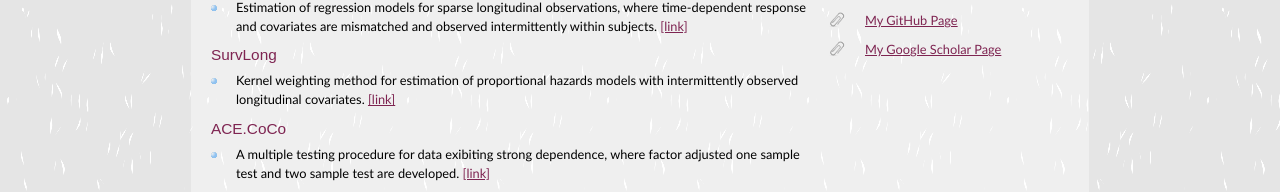
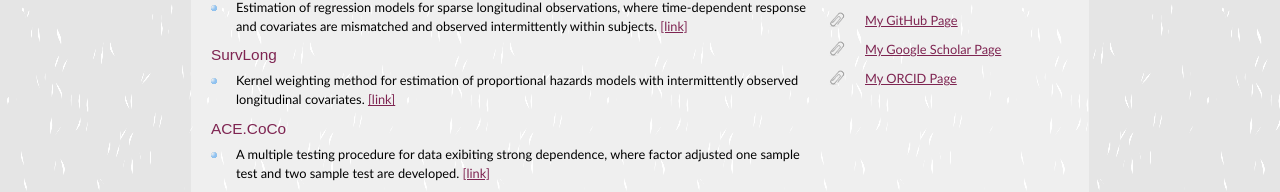
Before and after one commit to hongyuan-cao/hongyuan-cao.github.io, a plain HTML site: page Hongyuan_software.html in a window 1280 px wide. Shown: the part 398-590 px from the top of the page. Drawn offline with Linux system fonts and the light colour scheme.

Commit message:
Update Hongyuan_software.html

```diff
--- a/Hongyuan_software.html
+++ b/Hongyuan_software.html
@@ -46,6 +46,7 @@
             <ul>
               <li><a href="https://github.com/hongyuan-cao">My GitHub Page</a></li>
               <li><a href="https://scholar.google.com/citations?user=SIEOANEAAAAJ&hl=en">My Google Scholar Page</a></li>
+	      <li><a href="https://orcid.org/0000-0001-5752-732X">My ORCID Page</a></li>
             </ul>
           </div>
           <div class="sidebar_base"></div>
```
